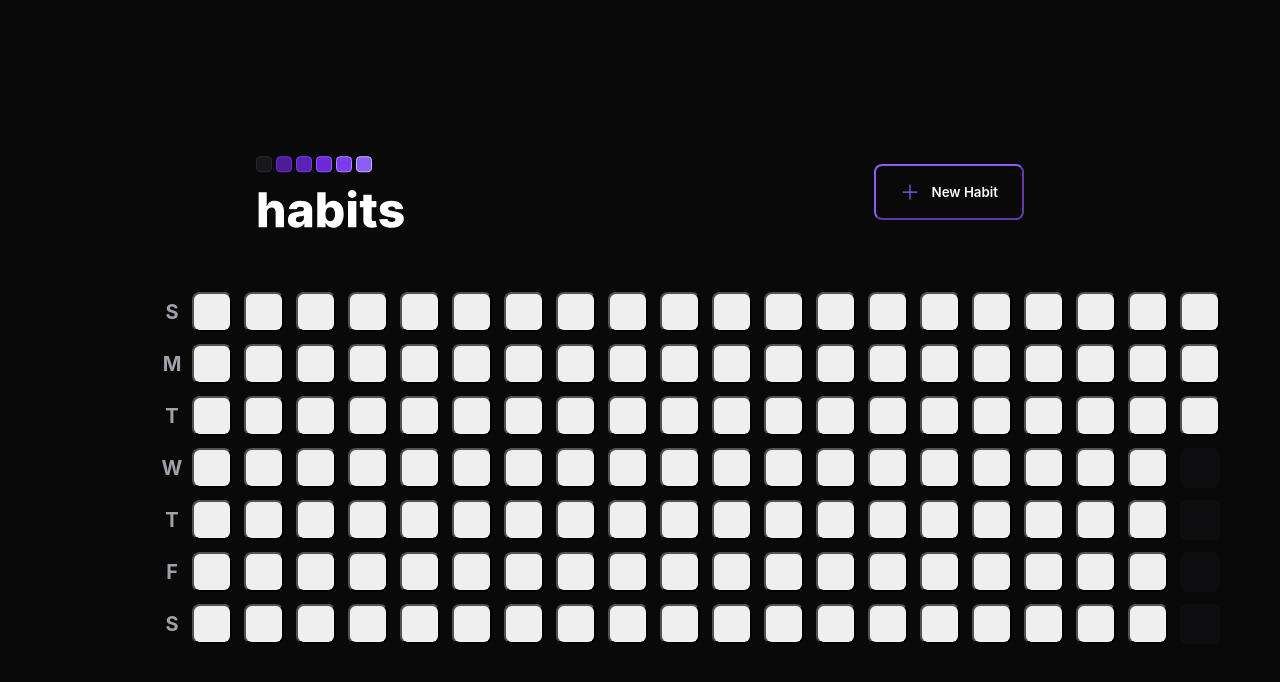
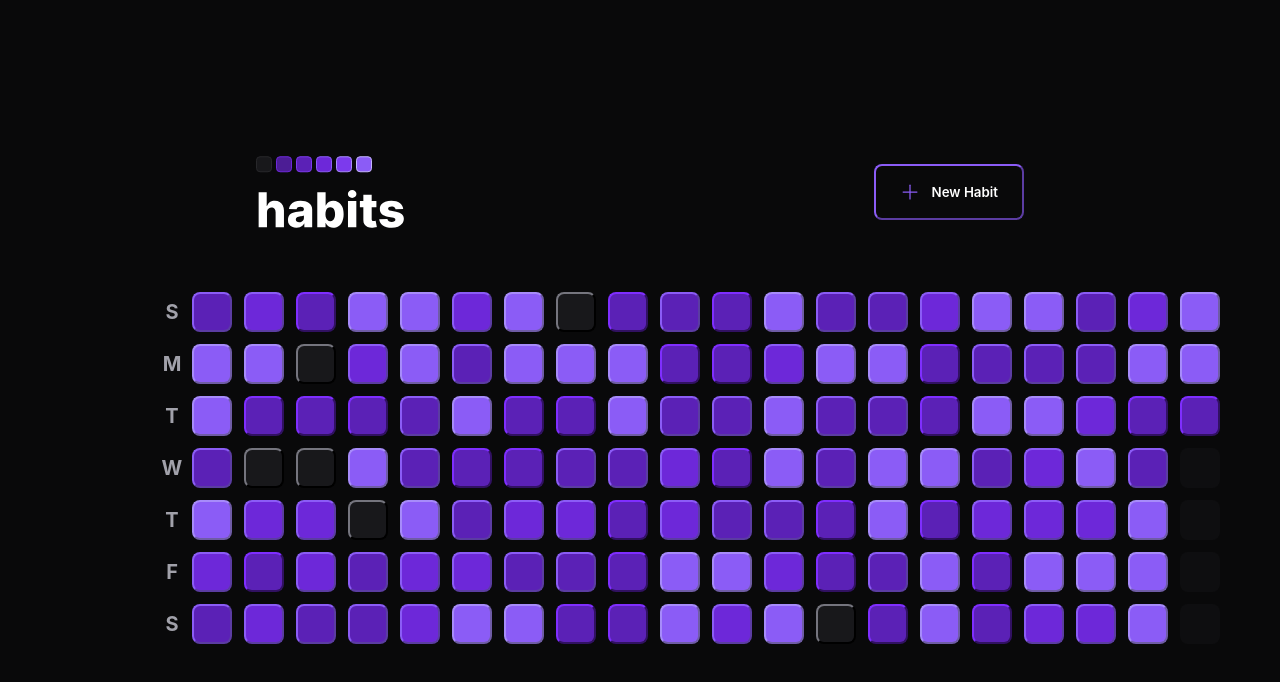
Before and after one commit to JVGC/Habit-Tracker, a React (Vite) app in the folder frontend/: page / in a window 1280 px wide. Shown: the top 682 px of the page. Built offline with nearby package versions, Linux system fonts and the light colour scheme.

Commit message:
Creating random completed numbers to fill SummaryTable

```diff
--- a/frontend/src/components/SummaryTable/SummaryTable.tsx
+++ b/frontend/src/components/SummaryTable/SummaryTable.tsx
@@ -19,7 +19,7 @@ export function SummaryTable(){
       </Week>
       <Heatmap>
         {summaryDates.map((date, index) => (
-          <HabitDay date={date} key={index}/>
+          <HabitDay date={date} total={5} completed={Math.round(Math.random() * 5)} key={index}/>
         ))}
         {amountOfDaysToFill > 0 && Array.from({length: amountOfDaysToFill}).map((_, index) => (
           <DayToFill key={index} />
```
